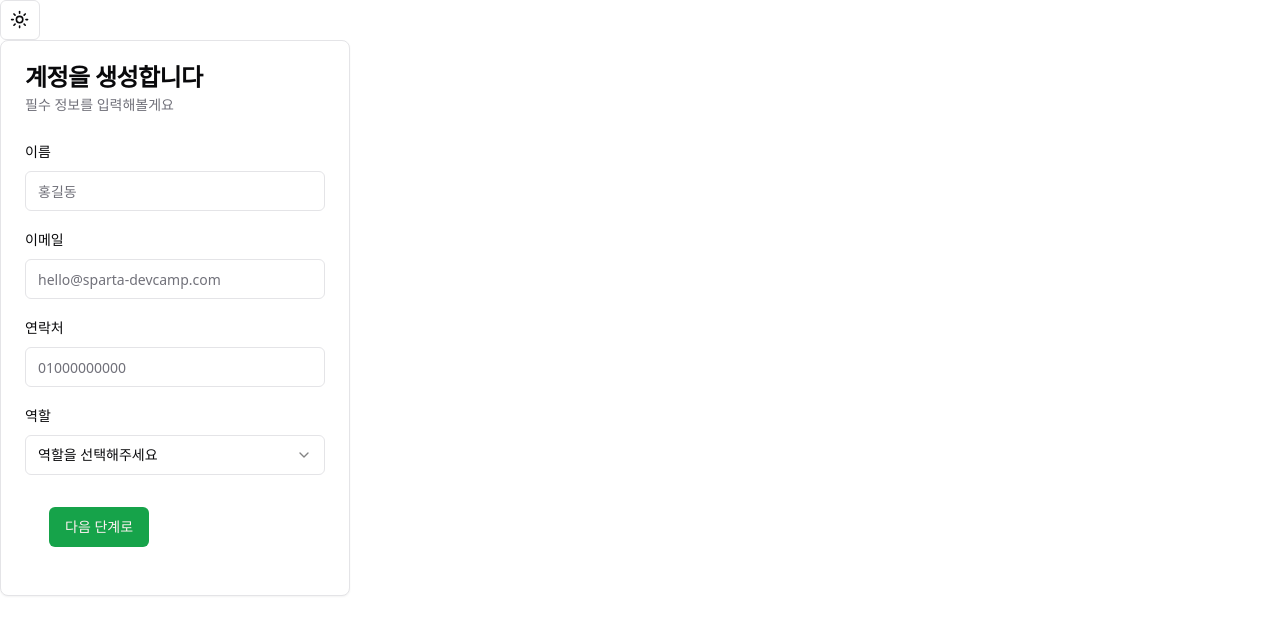
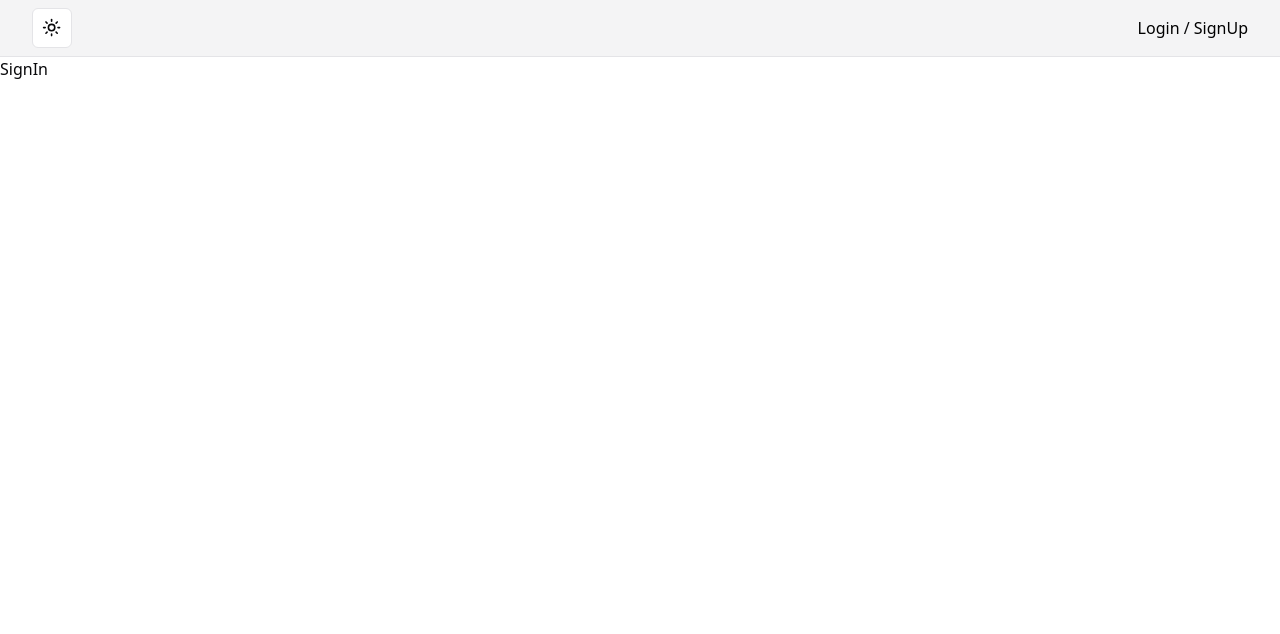
Before and after one commit to Wuid0801/Login-SignUp-dev, a React (Vite) app: page / in a window 1280 px wide. Shown: the top 634 px of the page. Built offline with nearby package versions, Linux system fonts and the light colour scheme.

Commit message:
[FEAT] router 추가, layout 추가

```diff
--- a/package.json
+++ b/package.json
@@ -4,7 +4,7 @@
   "version": "0.0.0",
   "type": "module",
   "scripts": {
-    "dev": "vite",
+    "dev": "vite  --force",
     "build": "tsc && vite build",
     "lint": "eslint . --ext ts,tsx --report-unused-disable-directives --max-warnings 0",
     "preview": "vite preview"
@@ -24,6 +24,7 @@
     "react": "^18.2.0",
     "react-dom": "^18.2.0",
     "react-hook-form": "^7.51.1",
+    "react-router-dom": "^6.22.3",
     "tailwind-merge": "^2.2.2",
     "tailwindcss-animate": "^1.0.7",
     "zod": "^3.22.4"
--- a/src/App.tsx
+++ b/src/App.tsx
@@ -1,16 +1,12 @@
 import { ThemeProvider } from "@/components/theme-provider"
-import Nav from "./components/Nav";
-import { ModeToggle } from "./components/mode-toggle";
+import { Routes } from "./route/Routes";
 
 
 function App() {
-
     return (
         <>
             <ThemeProvider defaultTheme="light" storageKey="vite-ui-theme">
-                <ModeToggle/>
-                <Nav/>
-
+                <Routes/>
             </ThemeProvider>
         </>
     );
--- /dev/null
+++ b/src/components/Layout.tsx
@@ -0,0 +1,14 @@
+import React from 'react';
+import { Outlet } from 'react-router-dom';
+import { Navbar } from './Navbar';
+
+const Layout: React.FC = () => {
+    return (
+        <>
+            <Navbar />
+            <Outlet />
+        </>
+    );
+};
+
+export default Layout;
--- /dev/null
+++ b/src/components/Navbar.tsx
@@ -0,0 +1,22 @@
+import { ModeToggle } from './mode-toggle';
+import { Link } from 'react-router-dom';
+export const Navbar = () => {
+    return (
+        <>
+            <div className="bg-zinc-100 py-2 border-b border-s-zinc-200 w-full z-10 top-0">
+                <div className="container flex items-center justify-between">
+                    <ModeToggle />
+                    <div>
+                        <Link to="/" className="text-black">
+                            Login
+                        </Link>
+                        &nbsp;/&nbsp;
+                        <Link to="/signup" className="text-black">
+                            SignUp
+                        </Link>
+                    </div>
+                </div>
+            </div>
+        </>
+    );
+};
--- /dev/null
+++ b/src/pages/SignIn.tsx
@@ -0,0 +1,9 @@
+import React from 'react'
+
+function SignIn() {
+  return (
+    <div>SignIn</div>
+  )
+}
+
+export default SignIn
--- a/src/components/Nav.tsx
+++ b/src/pages/SignUp.tsx
@@ -15,7 +15,8 @@ import {
     FormLabel,
     FormMessage,
 } from '@/components/ui/form';
-import { cn } from '@/lib/utils';
+
+// import { cn } from '@/lib/utils';
 import { Input } from '@/components/ui/input';
 import {
     Select,
@@ -27,25 +28,25 @@ import {
 import { useForm, SubmitHandler } from 'react-hook-form';
 import { useState } from 'react';
 import { motion } from 'framer-motion';
-import { formSchema } from './auth';
+import { formSchema } from '../components/auth';
 import { zodResolver } from '@hookform/resolvers/zod';
 import { z } from 'zod';
 
-type LoginInput = z.infer<typeof formSchema>;
-function Nav() {
+type SignupInput = z.infer<typeof formSchema>;
+function SignUp() {
     const [isPasswordStep, setisPasswordStep] = useState(false);
     // const {
     //     control,
     //     register,
     //     handleSubmit,
     //     formState: { errors },
-    // } = useForm<LoginInput>();
+    // } = useForm<SignupInput>();
 
-    const onSubmit: SubmitHandler<LoginInput> = (values) => {
+    const onSubmit: SubmitHandler<SignupInput> = (values) => {
         console.log('data');
         console.log(values);
     };
-    const form = useForm<LoginInput>({
+    const form = useForm<SignupInput>({
         resolver: zodResolver(formSchema),
         defaultValues: {
             Email: '',
@@ -57,8 +58,8 @@ function Nav() {
     });
 
     return (
-        <>
-            <Card className="w-[350px] min-h-[500px]">
+        <div className='grid place-items-center py-8'>
+            <Card className="w-[350px] min-h-[500px] z-1">
                 <CardHeader>
                     <CardTitle>계정을 생성합니다</CardTitle>
                     <CardDescription>필수 정보를 입력해볼게요</CardDescription>
@@ -199,8 +200,8 @@ function Nav() {
                     </Form>
                 </CardContent>
             </Card>
-        </>
+        </div>
     );
 }
 
-export default Nav;
+export default SignUp;
--- /dev/null
+++ b/src/route/Routes.tsx
@@ -0,0 +1,25 @@
+import Layout from '@/components/Layout';
+import { lazy } from 'react';
+import {
+    BrowserRouter as Router,
+    Route,
+    Routes as ReactRouterRoutes,
+    Navigate,
+} from 'react-router-dom';
+
+const SignUp = lazy(() => import('@/pages/SignUp'));
+const SignIn = lazy(() => import('@/pages/SignIn'));
+
+export const Routes = () => {
+    return (
+        <Router>
+            <ReactRouterRoutes>
+                <Route element={<Layout />}>
+                    <Route path="/signup" element={<SignUp />} />
+                    <Route path="/" element={<SignIn />} />
+                    <Route path="*" element={<Navigate replace to="/" />} />
+                </Route>
+            </ReactRouterRoutes>
+        </Router>
+    );
+};
```
Also changed, not shown: 1 other file (tests, documents, lock files or other folders).
